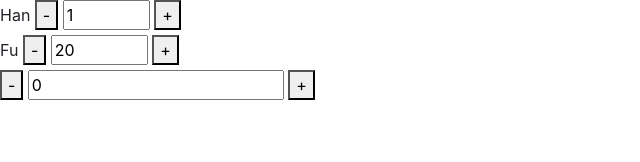
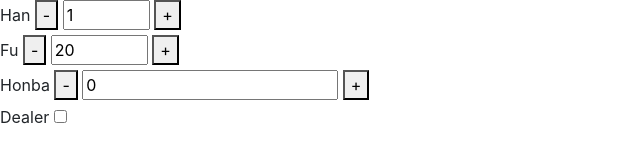
Before and after one commit to chevezmo/fuCalc, a plain HTML site: page index.html in a window 1280 px wide. Shown: the whole page, without its empty margins (0-640 px from the left). Drawn offline with nearby package versions, Linux system fonts and the light colour scheme.

Commit message:
added dealerCheckbox

```diff
--- a/index.html
+++ b/index.html
@@ -26,10 +26,17 @@
     <button onclick="increment('fuCounter')">+</button>
     <br>
 
+    <label for="honbaCounter">Honba</label>
+
     <button onclick="decrement('honbaCounter')">-</button>
     <input id="honbaCounter" type="number" value="0" min="0" readonly />
     <button onclick="increment('honbaCounter')">+</button>
     <br>
+
+    <label for="dealerCheckbox">Dealer</label>
+    <input type="checkbox" id="dealerCheckbox" name="dealerCheckbox" value="true">
+    <br>
+
 
 
     <!-- Optional JavaScript -->
```
